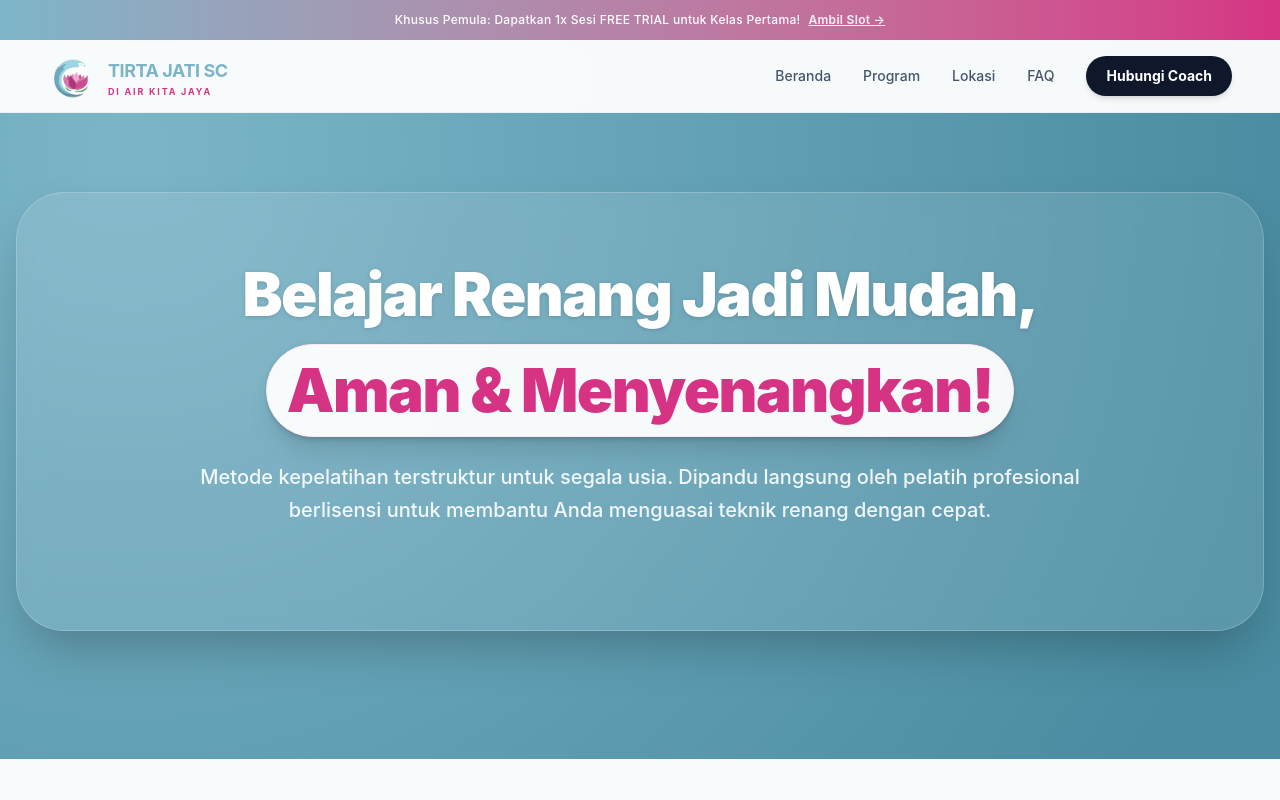
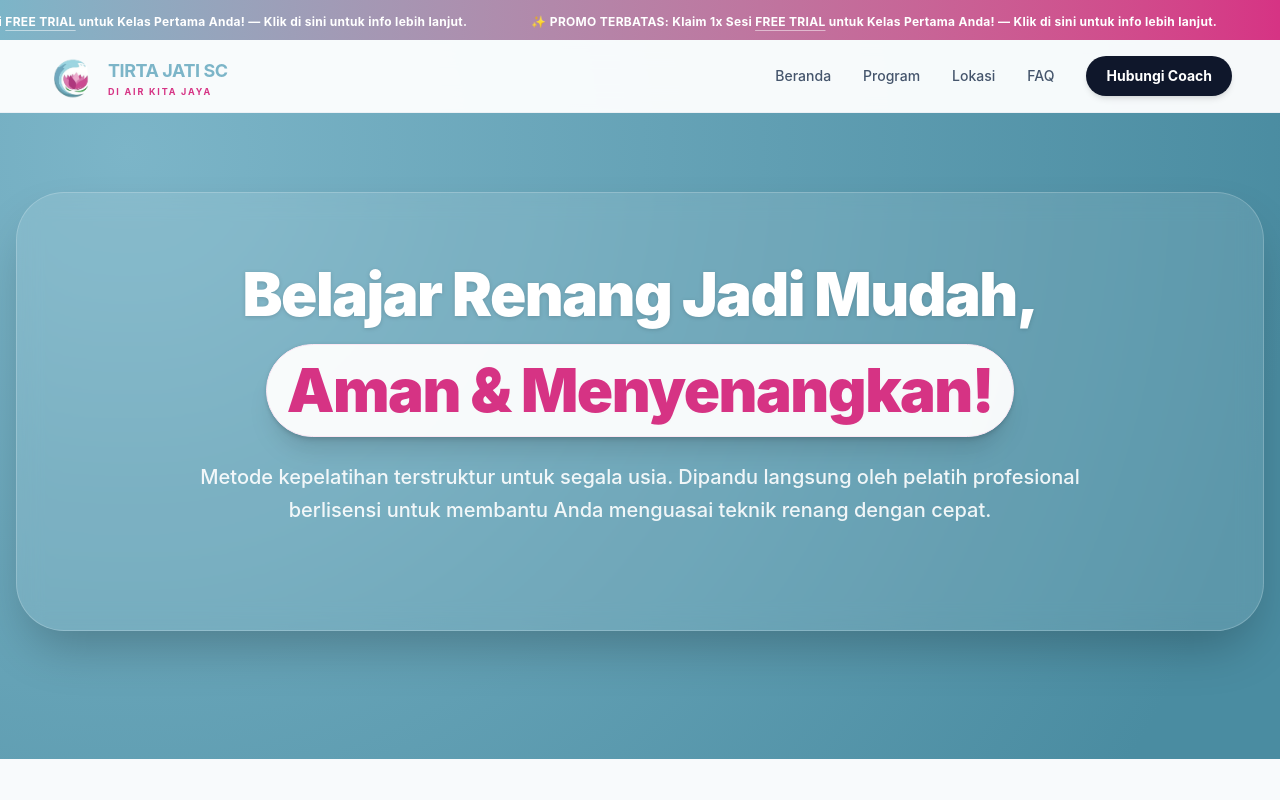
Before and after one commit to Budibandem/Tirta_Jati, a React (Vite) app: page / in a window 1280 px wide. Shown: the top 800 px of the page. Built offline with nearby package versions, Linux system fonts and the light colour scheme.

Commit message:
Update App.jsx

```diff
--- a/src/App.jsx
+++ b/src/App.jsx
@@ -95,17 +95,37 @@ function App() {
           HEADER WRAPPER
       ========================================= */}
      <div className="fixed top-0 left-0 w-full z-50 transition-all duration-300">
-        <div className={`bg-gradient-to-r from-[#7cb5c8] to-[#d63384] text-white text-center px-4 font-medium tracking-wide origin-top transition-all duration-500 overflow-hidden flex items-center justify-center ${isScrolled ? 'h-0 opacity-0' : 'h-10 text-xs opacity-100'}`}>
-          <span>Khusus Pemula: Dapatkan 1x Sesi FREE TRIAL untuk Kelas Pertama!</span>
+
+ {/* Banner Promo - Full Clickable (Tanpa tombol, seluruh area bisa diklik) */}
 <a
-            href={`https://wa.me/6281238096091?text=${encodeURIComponent("Halo Coach Tirta Jati Swimming Club, saya pemula dan ingin menanyakan tentang sesi Free Trial. Mohon infonya ya, terima kasih!")}`}
+  href={`https://wa.me/6281238096091?text=${encodeURIComponent("Halo Coach Tirta Jati, saya tertarik dengan penawaran Free Trial untuk pemula. Mohon info pendaftarannya, terima kasih!")}`}
   target="_blank"
   rel="noopener noreferrer"
-            className="underline text-white/90 hover:text-white ml-2 transition-colors font-semibold"
+  className={`block w-full bg-gradient-to-r from-[#7cb5c8] to-[#d63384] text-white overflow-hidden transition-all duration-500 flex items-center justify-center cursor-pointer hover:opacity-95 ${isScrolled ? 'h-0 opacity-0' : 'h-10'}`}
 >
-            Ambil Slot →
+  <div className="relative w-full overflow-hidden whitespace-nowrap">
+    <div className="inline-block animate-[marquee_20s_linear_infinite]">
+
+      {/* Teks Promo */}
+      <span className="mx-8 font-bold text-[11px] md:text-xs tracking-wide">
+        ✨ PROMO TERBATAS: Klaim 1x Sesi <span className="underline decoration-white/50 underline-offset-4">FREE TRIAL</span> untuk Kelas Pertama Anda! — Klik di sini untuk info lebih lanjut.
+      </span>
+
+      {/* Duplikasi agar infinite */}
+      <span className="mx-8 font-bold text-[11px] md:text-xs tracking-wide">
+        ✨ PROMO TERBATAS: Klaim 1x Sesi <span className="underline decoration-white/50 underline-offset-4">FREE TRIAL</span> untuk Kelas Pertama Anda! — Klik di sini untuk info lebih lanjut.
+      </span>
+
+    </div>
+  </div>
+
+  <style>{`
+    @keyframes marquee {
+      0% { transform: translateX(0); }
+      100% { transform: translateX(-50%); }
+    }
+  `}</style>
 </a>
-        </div>
 
         <div className={`relative flex justify-center transition-all duration-500 ease-in-out ${isScrolled ? 'pt-4 px-4' : 'pt-0 px-0'}`}>
          <nav className={`relative w-full flex justify-between items-center transition-all duration-500 ease-in-out ${isScrolled ? 'bg-white/80 backdrop-blur-xl border border-white/50 shadow-[0_8px_30px_rgb(0,0,0,0.08)] rounded-full py-2 px-6 md:px-10' : 'bg-white/95 backdrop-blur-md border-b border-slate-200/50 py-3 px-6 md:px-12'}`}>
@@ -124,7 +144,7 @@ function App() {
   <a href="#faq" className="hover:text-[#d63384] transition-colors">FAQ</a>
 
   <a
-    href={`https://wa.me/6281238096091?text=${encodeURIComponent("Halo Coach Tirta Jati Swimming Club, saya ingin berkonsultasi mengenai kelas renang. Mohon infonya ya, terima kasih!")}`}
+  href={`https://wa.me/6281238096091?text=${encodeURIComponent("Halo Coach Tirta Jati, saya ingin berkonsultasi mengenai kelas renang. Mohon infonya ya, terima kasih!")}`}
   target="_blank"
   rel="noopener noreferrer"
   className={`text-white px-5 py-2.5 rounded-full transition-all duration-300 text-sm font-bold shadow-md hover:shadow-lg hover:-translate-y-0.5 ${isScrolled ? 'bg-[#d63384] hover:bg-[#b02a6c]' : 'bg-slate-900 hover:bg-slate-800'}`}
```
Lines whose indentation alone changed are shown as unchanged.
